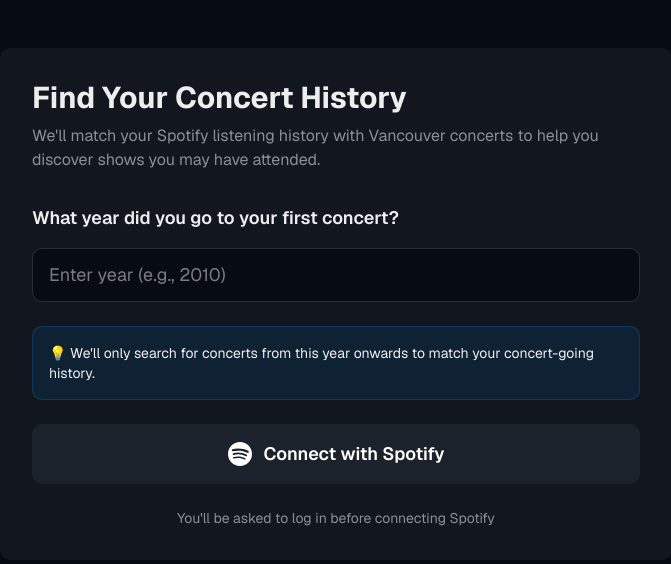
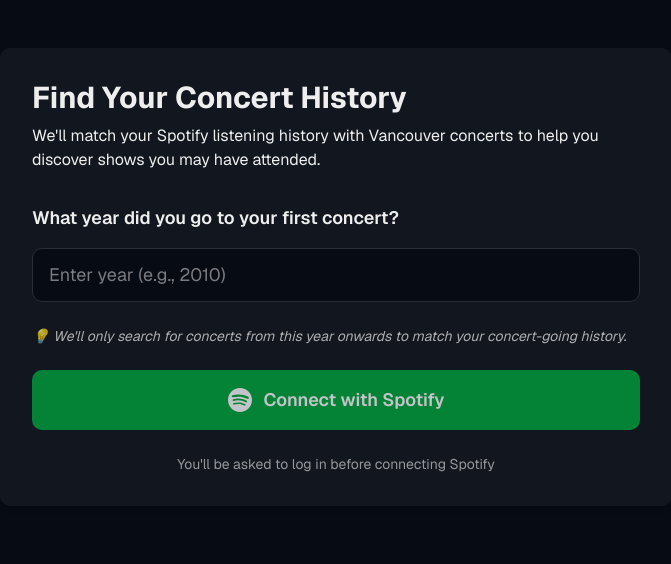
Before and after one commit to artur21kim/vancouver-concerts, a Next.js app: page /questionnaire in a window 1280 px wide. Shown: the top 564 px of the page, without its empty margins (304-975 px from the left). Built offline with nearby package versions, Linux system fonts and the light colour scheme; no server answers.

Commit message:
fix(questionnaire): always-green spotify button with tooltip, re-sync rename, dynamic year cap

```diff
--- a/app/questionnaire/page.tsx
+++ b/app/questionnaire/page.tsx
@@ -8,11 +8,14 @@
   const router = useRouter();
   const supabase = createClient();
 
+  const currentYear = new Date().getFullYear();
+
   const [year, setYear] = useState<number | ''>('');
   const [error, setError] = useState('');
   const [loading, setLoading] = useState(true);
   const [hasExistingData, setHasExistingData] = useState(false);
   const [user, setUser] = useState<any>(null);
+  const [showTooltip, setShowTooltip] = useState(false);
 
   useEffect(() => {
     checkUserStatus();
@@ -49,7 +52,7 @@
     const numValue = parseInt(value);
     if (isNaN(numValue)) { setError('Please enter a valid year'); return; }
 
-    if (numValue >= 1900 && numValue <= 2025) {
+    if (numValue >= 1900 && numValue <= currentYear) {
       setYear(numValue); setError('');
     } else if (numValue < 1900) {
       setYear(numValue); setError('Year must be 1900 or later');
@@ -58,11 +61,10 @@
     }
   };
 
+  const isYearValid = year !== '' && !error && (year as number) >= 1900 && (year as number) <= currentYear;
+
   const handleConnectSpotify = async () => {
-    if (!year || year < 1900 || year > 2025) {
-      setError('Please enter a valid year between 1900 and 2025');
-      return;
-    }
+    if (!isYearValid) return;
 
     if (!user) {
       localStorage.setItem('firstConcertYear', year.toString());
@@ -110,7 +112,7 @@
       <div className="min-h-screen bg-background py-12 px-4">
         <div className="max-w-2xl mx-auto bg-card rounded-lg shadow-md p-8">
           <h1 className="text-3xl font-bold text-card-foreground mb-4">Spotify Already Connected</h1>
-          <p className="text-muted-foreground mb-8">
+          <p className="text-foreground mb-8">
             You've already connected your Spotify account and we've matched your listening history to Vancouver concerts.
           </p>
           <div className="space-y-4">
@@ -120,12 +122,17 @@
             >
               View My Matches
             </button>
+            <div>
               <button
                 onClick={handleRerunMatcher}
                 className="w-full bg-muted text-muted-foreground px-6 py-3 rounded-lg font-semibold hover:bg-muted/80 transition"
               >
-              Re-run Matcher (Refresh Data)
+                Re-sync Spotify Data
               </button>
+              <p className="text-sm text-muted-foreground text-center mt-2">
+                Use this if your match results seem incomplete
+              </p>
+            </div>
           </div>
         </div>
       </div>
@@ -136,7 +143,7 @@
     <div className="min-h-screen bg-background py-12 px-4">
       <div className="max-w-2xl mx-auto bg-card rounded-lg shadow-md p-8">
         <h1 className="text-3xl font-bold text-card-foreground mb-2">Find Your Concert History</h1>
-        <p className="text-muted-foreground mb-8">
+        <p className="text-foreground mb-8">
           We'll match your Spotify listening history with Vancouver concerts to help you discover shows you may have attended.
         </p>
 
@@ -149,7 +156,7 @@
             <input
               type="number"
               min="1900"
-              max="2025"
+              max={currentYear}
               value={year}
               onChange={(e) => handleYearChange(e.target.value)}
               placeholder="Enter year (e.g., 2010)"
@@ -163,12 +170,12 @@
                 <div className="flex justify-between text-sm text-muted-foreground mb-2">
                   <span>1900</span>
                   <span className="font-semibold text-foreground">{year}</span>
-                  <span>2025</span>
+                  <span>{currentYear}</span>
                 </div>
                 <input
                   type="range"
                   min="1900"
-                  max="2025"
+                  max={currentYear}
                   value={year || 1900}
                   onChange={(e) => { setYear(parseInt(e.target.value)); setError(''); }}
                   className="w-full h-2 bg-muted rounded-lg appearance-none cursor-pointer accent-primary"
@@ -177,17 +184,27 @@
             )}
           </div>
 
-          <div className="bg-primary/10 border border-primary/20 rounded-lg p-4">
-            <p className="text-sm text-foreground">
+          <p className="text-sm text-foreground/70 italic">
             💡 We'll only search for concerts from this year onwards to match your concert-going history.
           </p>
+
+          {/* Spotify button — always green, gated by tooltip + pointer-events when year invalid */}
+          <div
+            className="relative"
+            onMouseEnter={() => { if (!isYearValid) setShowTooltip(true); }}
+            onMouseLeave={() => setShowTooltip(false)}
+          >
+            {showTooltip && !isYearValid && (
+              <div className="absolute -top-10 left-1/2 -translate-x-1/2 bg-gray-900 text-white text-sm px-3 py-1.5 rounded-md whitespace-nowrap z-10 shadow-lg">
+                Enter your first concert year to continue
+                <div className="absolute top-full left-1/2 -translate-x-1/2 border-4 border-transparent border-t-gray-900" />
               </div>
-
+            )}
             <button
               onClick={handleConnectSpotify}
-            disabled={!year || !!error}
-            className={`w-full px-6 py-4 rounded-lg font-semibold text-white text-lg transition flex items-center justify-center gap-3 ${
-              !year || !!error ? 'bg-muted text-muted-foreground cursor-not-allowed' : 'bg-green-600 hover:bg-green-700'
+              disabled={!isYearValid}
+              className={`w-full px-6 py-4 rounded-lg font-semibold text-white text-lg transition flex items-center justify-center gap-3 bg-green-600 hover:bg-green-700 ${
+                !isYearValid ? 'opacity-75 cursor-not-allowed hover:bg-green-600' : ''
               }`}
             >
               <svg className="w-6 h-6" fill="currentColor" viewBox="0 0 24 24">
@@ -195,9 +212,10 @@
               </svg>
               Connect with Spotify
             </button>
+          </div>
 
           {!user && (
-            <p className="text-sm text-muted-foreground text-center">
+            <p className="text-sm text-foreground/60 text-center">
               You'll be asked to log in before connecting Spotify
             </p>
           )}
```
Lines whose indentation alone changed are shown as unchanged.
